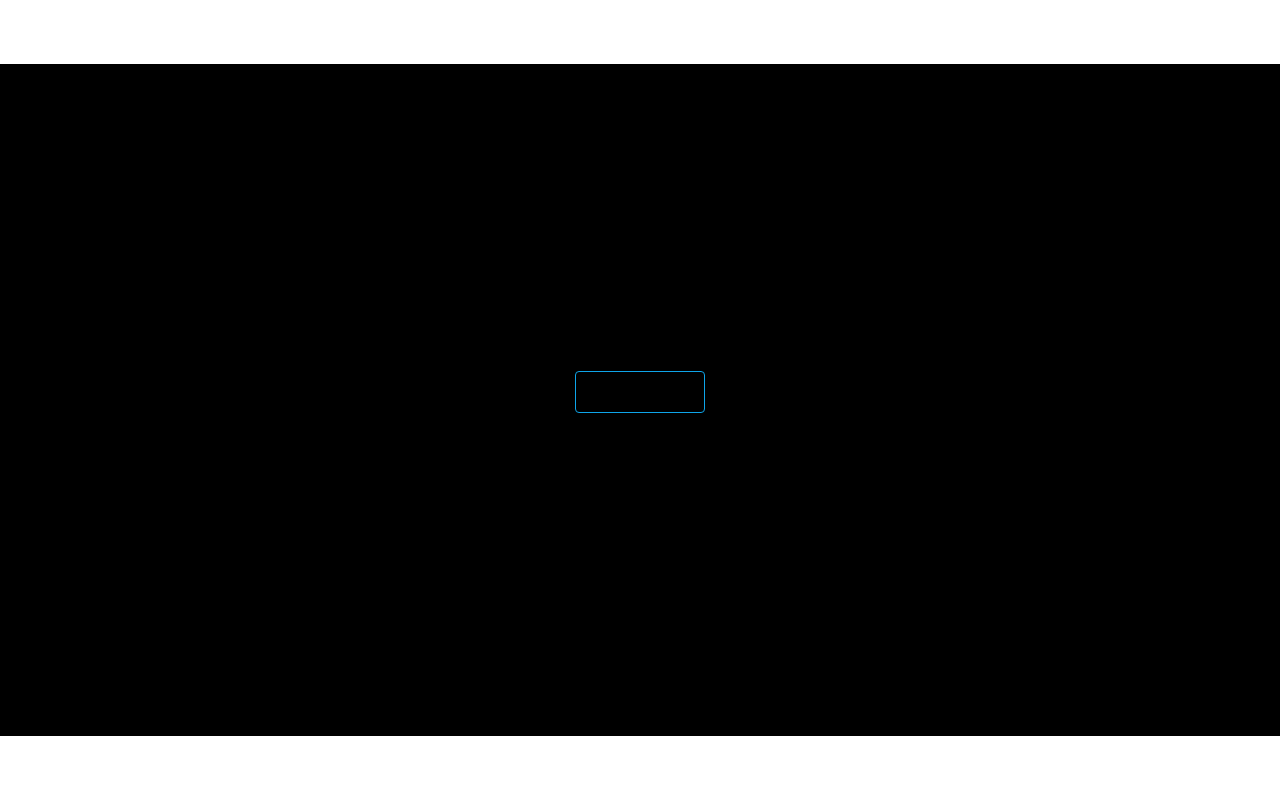
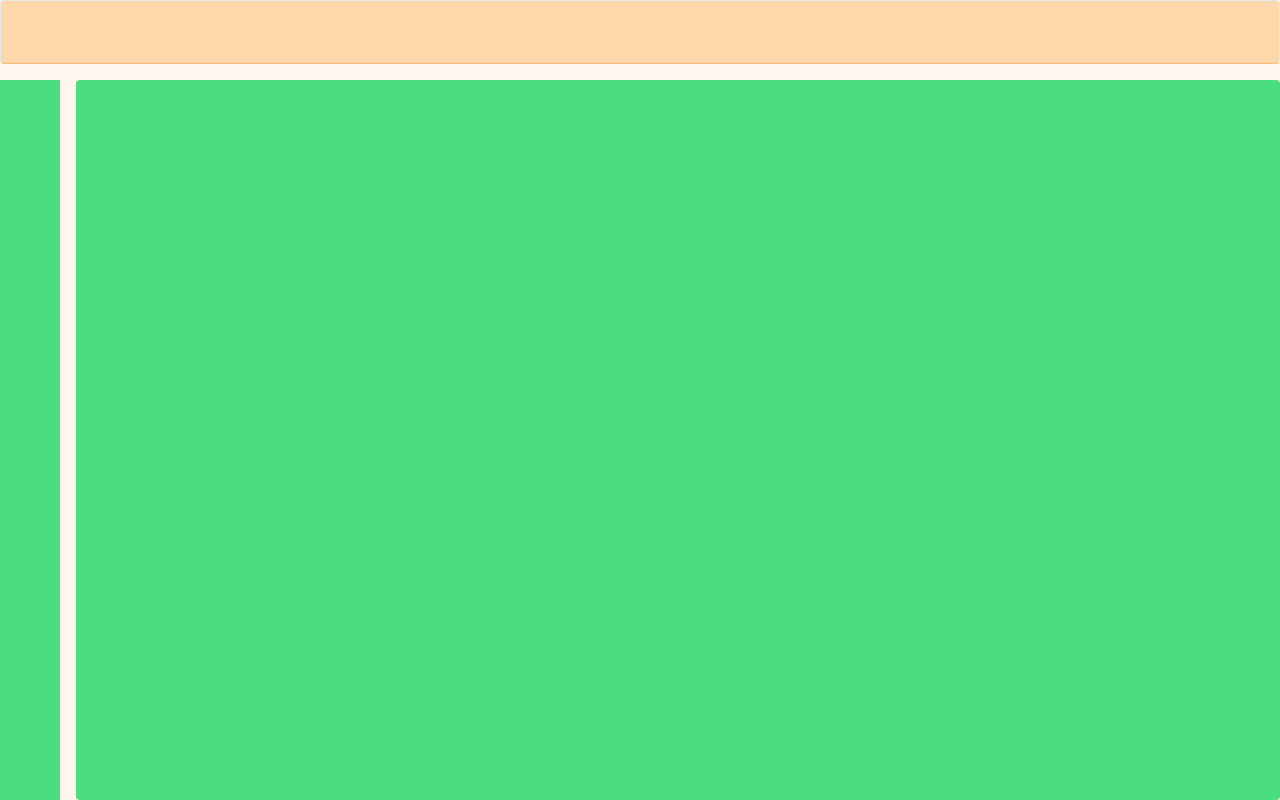
Before and after one commit to BorislavIT/Diploma, a Next.js app in the folder client/: page / in a window 1280 px wide. Built offline with nearby package versions, Linux system fonts and the light colour scheme.

Commit message:
added the basic navigation

```diff
--- a/client/src/app/globals.css
+++ b/client/src/app/globals.css
@@ -14,16 +14,6 @@
     --background-start-rgb: 0, 0, 0;
     --background-end-rgb: 0, 0, 0;
   }
-}
-
-body {
-  color: rgb(var(--foreground-rgb));
-  background: linear-gradient(
-      to bottom,
-      transparent,
-      rgb(var(--background-end-rgb))
-    )
-    rgb(var(--background-start-rgb));
 }
 
 @layer utilities {
--- /dev/null
+++ b/client/src/components/MainPage.tsx
@@ -0,0 +1,15 @@
+import React, { FC, ReactNode } from "react";
+
+type MainPageProps = {
+  children: ReactNode;
+};
+
+const MainPage: FC<MainPageProps> = ({ children }) => {
+  return (
+    <main className="min-h-[calc(100vh-80px)] w-full max-w-[1440px] flex align-center rounded flex-grow bg-green-400">
+      {children}
+    </main>
+  );
+};
+
+export default MainPage;
--- /dev/null
+++ b/client/src/components/SideNavigation.tsx
@@ -0,0 +1,9 @@
+import React from "react";
+
+const SideNavigation = () => {
+  return (
+    <div className="bg-green-400 w-16 h-full min-h-[calc(100vh-80px)]"></div>
+  );
+};
+
+export default SideNavigation;
--- /dev/null
+++ b/client/src/components/TopNavigation.tsx
@@ -0,0 +1,9 @@
+import React from "react";
+
+const TopNovigation = () => {
+  return (
+    <nav className="h-16 w-full bg-orange-200 rounded border border-solid border-b-orange-300 mb-4"></nav>
+  );
+};
+
+export default TopNovigation;
--- a/client/src/components/layout.tsx
+++ b/client/src/components/layout.tsx
@@ -1,4 +1,7 @@
 import React, { FC, ReactNode } from "react";
+import TopNavigation from "./TopNavigation";
+import MainPage from "./MainPage";
+import SideNavigation from "./SideNavigation";
 
 type LayoutProps = {
   children: ReactNode;
@@ -6,11 +9,13 @@ type LayoutProps = {
 
 const Layout: FC<LayoutProps> = ({ children }) => {
   return (
-    <>
-      <nav className="w-full h-16 bg-white"></nav>
-      <main className="min-h-[calc(100vh-128px)]">{children}</main>
-      <footer className="w-full h-16 bg-white"></footer>
-    </>
+    <div className="layout-container flex flex-column justify-center flex-wrap bg-orange-50">
+      <TopNavigation />
+      <div className="page-container flex flex-row justify-center gap-4 flex-nowrap w-full h-full">
+        <SideNavigation />
+        <MainPage children={children} />
+      </div>
+    </div>
   );
 };
 
--- a/client/src/pages/_document.tsx
+++ b/client/src/pages/_document.tsx
@@ -5,7 +5,7 @@ class MyDocument extends Document {
     return (
       <Html lang="en">
         <Head>
-          <title>le practise</title>
+          <title>Home page</title>
         </Head>
         <body>
           <Main />
--- a/client/src/pages/index.tsx
+++ b/client/src/pages/index.tsx
@@ -1,30 +1,17 @@
-import Button from "@/components/Button";
-import MessageBox from "@/components/messageBox";
 import Head from "next/head";
-import { useState } from "react";
 
 export default function Home() {
-  const [isMessageBoxVisible, setIsMessageBoxVisible] =
-    useState<boolean>(false);
-
-  const onShowMessageClick = () => {
-    setIsMessageBoxVisible(!isMessageBoxVisible);
-  };
-
   return (
     <>
       <Head>
-        <title>Button clicking page</title>
-        <meta name="description" content="le page of le clicking" />
+        <title>Investments Page</title>
+        <meta
+          name="description"
+          content="In this page you can view your investments and interact with them."
+        />
       </Head>
-      <div className="w-full h-full flex items-center justify-center flex-col bg-black min-h-[inherit]">
-        <div>
-          <Button label="Show message" onClick={onShowMessageClick} />
-        </div>
-        <div>
-          <MessageBox message="i'm shown" isVisible={isMessageBoxVisible} />
-        </div>
-      </div>
+
+      <div className="w-full h-full min-h-[inherit]"></div>
     </>
   );
 }
```
